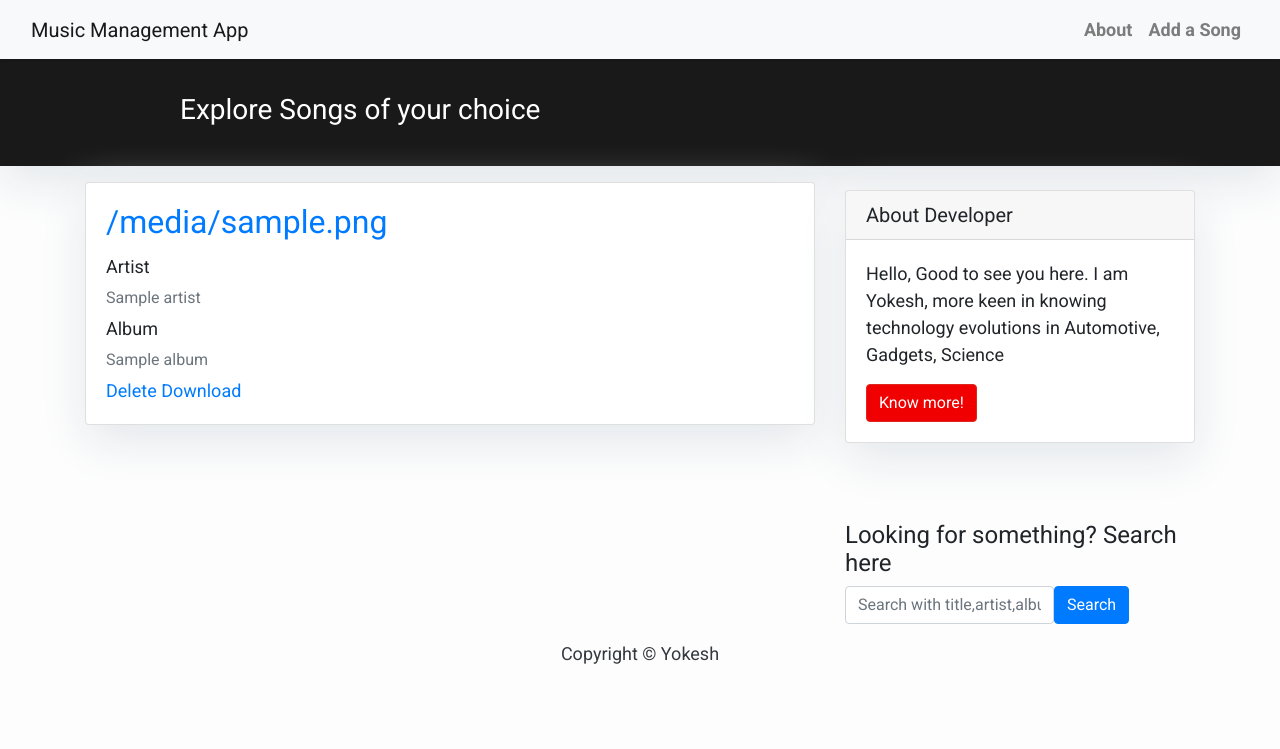
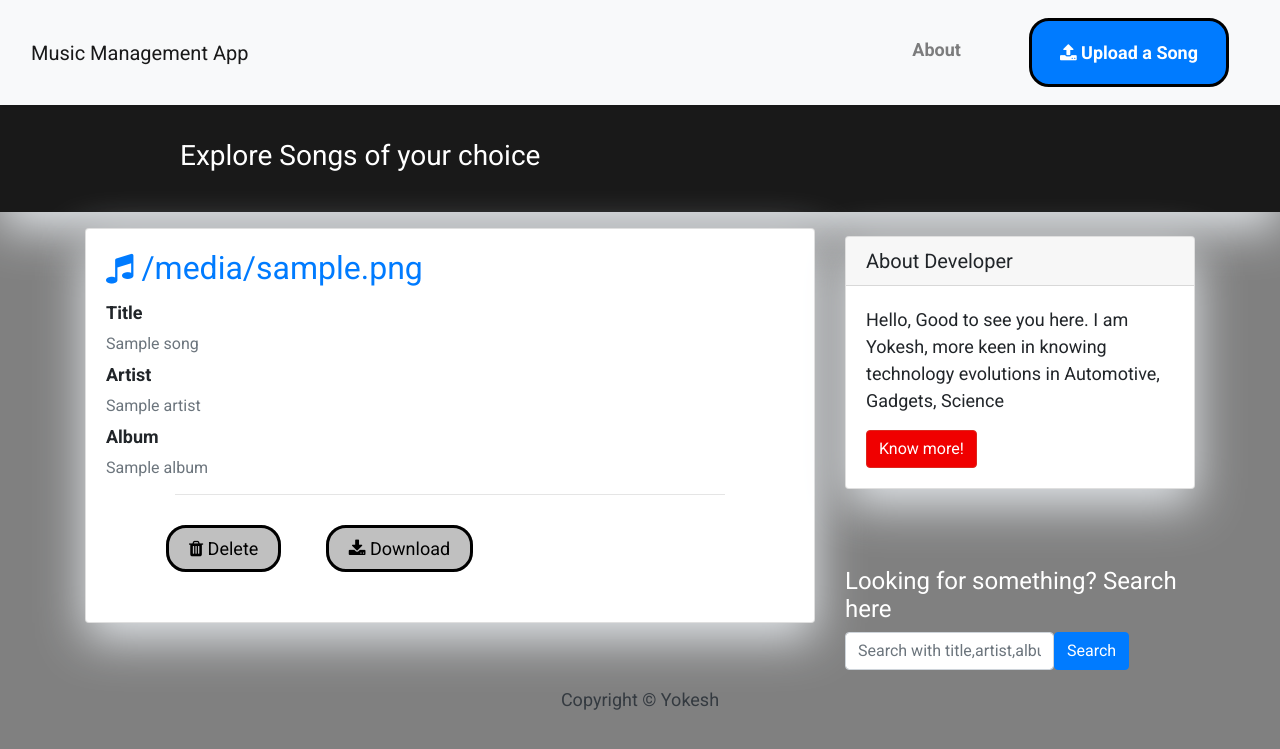
Before and after one commit to Yokeshwaran95/Flask_MusicManager, a Flask app: template templates/index.html in a window 1280 px wide. Shown: the top 749 px of the page. Run offline with Flask 2, Linux system fonts and the light colour scheme; the template is opened without the code that fills it: most values are stand-ins (such as "Sample title", 1, 10 or a date in 2020); some libraries are stand-ins or nearby versions.

Commit message:
Improved final UI

```diff
--- /dev/null
+++ b/static/css/base_custom.css
@@ -0,0 +1,81 @@
+   body {
+            font-family: "Roboto", sans-serif;
+            font-size: 17px;
+            background-color: #4e5860;
+        }
+        .shadow {
+            box-shadow: 0 4px 2px -2px rgba(0, 0, 0, 0.1);
+        }
+        .btn-danger {
+            color: #fff;
+            background-color: #f00000;
+            border-color: #dc281e;
+        }
+        .masthead {
+            /*background: #3398E1;*/
+            background: #191919;
+            height: auto;
+            padding-bottom: 15px;
+            box-shadow: 0 16px 48px #E3E7EB;
+            padding-top: 10px;
+        }
+        .about{
+                padding:10px 20px;
+    margin:10px 20px;
+        }
+        .Postsong{
+    text-decoration:none;
+    padding:10px 20px;
+    margin:10px 20px;
+    border:black solid;
+    border-radius:20px;
+    color:white;
+    background:#007bff;
+        }
+        .Postsong:hover{
+            background:blue;
+        }
+
+
+
+
+ body {
+        font-family: "Roboto", sans-serif;
+        font-size: 18px;
+        background-color: grey;
+    }
+
+    .head_text {
+        color: white;
+    }
+
+    .card {
+        box-shadow: 0 16px 48px #E3E7EB;
+    }
+    .utility{
+        margin:20px;
+        padding:20px;
+
+    }
+    .utility a{
+    text-decoration:none;
+    padding:10px 20px;
+    margin:10px 20px;
+    border:black solid;
+    border-radius:20px;
+    color:black;
+    background:silver;
+    }
+
+        .utility a:hover{
+    color:white;
+    background:blue;
+    }
+    hr{
+        width:80%;
+        color:black;
+    }
+
+    label{
+        font-weight:bold;
+    }
--- a/static/css/custom.css
+++ b/static/css/custom.css
@@ -3,6 +3,7 @@
    border:black solid;
    font-family:monospace;
    background-color: #6c679875;
+   height:100vh;
     		/*height:100vh;*/
     	}
 
--- a/templates/base.html
+++ b/templates/base.html
@@ -5,39 +5,19 @@
         <title>Music Manager</title>
         <link href="https://fonts.googleapis.com/css?family=Roboto:400,700" rel="stylesheet">
         <meta name="google" content="notranslate" />
+              <link
+      href="https://maxcdn.bootstrapcdn.com/font-awesome/4.7.0/css/font-awesome.min.css"
+      rel="stylesheet"
+      integrity="sha384-wvfXpqpZZVQGK6TAh5PVlGOfQNHSoD2xbE+QkPxCAFlNEevoEH3Sl0sibVcOQVnN"
+      crossorigin="anonymous"
+    />
         <meta name="viewport" content="width=device-width, initial-scale=1" />
         <link rel="stylesheet" href="https://maxcdn.bootstrapcdn.com/bootstrap/4.0.0/css/bootstrap.min.css" integrity="sha384-Gn5384xqQ1aoWXA+058RXPxPg6fy4IWvTNh0E263XmFcJlSAwiGgFAW/dAiS6JXm"
             crossorigin="anonymous" />
+            <link rel="stylesheet" href="{{ url_for('static', filename='css/base_custom.css') }}"/>
     </head>
 
     <body>
-        <style>
-            body {
-            font-family: "Roboto", sans-serif;
-            font-size: 17px;
-            background-color: #fdfdfd;
-        }
-        .shadow {
-            box-shadow: 0 4px 2px -2px rgba(0, 0, 0, 0.1);
-        }
-        .btn-danger {
-            color: #fff;
-            background-color: #f00000;
-            border-color: #dc281e;
-        }
-        .masthead {
-            /*background: #3398E1;*/
-            background: #191919;
-            height: auto;
-            padding-bottom: 15px;
-            box-shadow: 0 16px 48px #E3E7EB;
-            padding-top: 10px;
-        }
-        .Postsong{
-            border:black;
-            border-radius: 20px;
-        }
-    </style>
 
         <!-- Navigation -->
         <nav class="navbar navbar-expand-lg navbar-light bg-light shadow" id="mainNav">
@@ -49,12 +29,14 @@
                 </button>
                 <div class="collapse navbar-collapse" id="navbarResponsive">
                     <ul class="navbar-nav ml-auto">
+                        <div class="about">
                         <li class="nav-item text-black">
                             <a class="nav-link text-black font-weight-bold" href="http://knowyokesh.herokuapp.com/">About</a>
                         </li>
+                    </div>
                         <div class="Postsong">
                         <li class="nav-item text-black">
-                            <a class="nav-link text-black font-weight-bold" href="{{ url_for('upload') }}">Add a Song</a>
+                            <a class="nav-link text-white font-weight-bold" href="{{ url_for('upload') }}"><i class="fa fa-upload"></i>    Upload a Song</a>
                         </li>
                         </div>
 
--- a/templates/index.html
+++ b/templates/index.html
@@ -1,21 +1,6 @@
 {% extends "base.html" %}
 {% block content %}
-<style>
-    body {
-        font-family: "Roboto", sans-serif;
-        font-size: 18px;
-        background-color: #fdfdfd;
-    }
-
-    .head_text {
-        color: white;
-    }
-
-    .card {
-        box-shadow: 0 16px 48px #E3E7EB;
-    }
-</style>
-
+    <link href="//maxcdn.bootstrapcdn.com/font-awesome/4.3.0/css/font-awesome.min.css" rel="stylesheet">
 <header class="masthead">
     <div class="overlay"></div>
     <div class="container">
@@ -37,12 +22,14 @@
             {% for song in song_list %}
             <div class="card mb-4">
                 <div class="card-body">
-                    <h2 class="card-title"><a href="{{ url_for('index_detail',song_slug=song.slug) }}">{{ song.filename }}</a></h2>
-                    <label>Artist</label><p class="card-text text-muted h6">{{ song.artist }} </p>
-                    <label>Album</label><p class="card-text text-muted h6">{{ song.album }} </p>
+                    <h2 class="card-title"><a href="{{ url_for('index_detail',song_slug=song.slug) }}"><i class="fa fa-music"></i> {{ song.filename }}</a></h2>
+                    <label>Title</label><p class="card-text text-muted h6" padding-left="20px">{{ song.title }} </p>
+                    <label>Artist</label><p class="card-text text-muted h6" padding-left="20px">{{ song.artist }} </p>
+                    <label>Album</label><p class="card-text text-muted h6" padding-left="20px">{{ song.album }} </p>
+                    <hr>
                     <div class="utility">
-                        <a href="{{ url_for('delete',song_slug=song.slug) }}">Delete</a>
-                        <a href="{{ url_for('download',song_filename=song.filename) }}">Download</a>
+                        <a class="delete" href="{{ url_for('delete',song_slug=song.slug) }}"><i class="fa fa-trash"></i>  Delete</a>
+                        <a class="download" href="{{ url_for('download',song_filename=song.filename) }}"><i class="fa fa-download"></i>  Download</a>
                     </div>
                 </div>
             </div>
--- a/templates/sidebar.html
+++ b/templates/sidebar.html
@@ -19,7 +19,7 @@
 </div>
 <br><br>
 <div>
-    <h4>Looking for something? Search here</h4>
+    <h4 class="text-white">Looking for something? Search here</h4>
     <form class="form-inline" method="GET" action="search">
         <div class="form-group">
             <input type='text' class="form-control" name="query" id="query" placeholder="Search with title,artist,album">
--- a/templates/song_detail.html
+++ b/templates/song_detail.html
@@ -1,15 +1,16 @@
 <html>
 <head>
 	<title>{{ song.title }}</title>
-	<!-- <link rel="stylesheet" href="{{ url_for('static', filename='css/bootstrap.css') }}"/> -->
     <link rel="stylesheet" href="{{ url_for('static', filename='css/upload_custom.css') }}"/>
 
 </head>
 <body>
 	<div class="upload-header">
-		<h1>Play and Enjoy {{ song.filename }} </h1>
+
 	</div>
 	<div class="upload">
+        <h1>Play and Enjoy {{ song.filename }} </h1>
+        <br>
     <h3>Title</h3><p>{{song.title}}</p>
     <br>
     <h3>Album</h3><p>{{ song.album }}</p>
```
Also changed, not shown: static/css/upload_custom.css (+40 -4 lines), templates/upload.html (+3 -14 lines), static/css/bootstrap.css, 3 other files.
